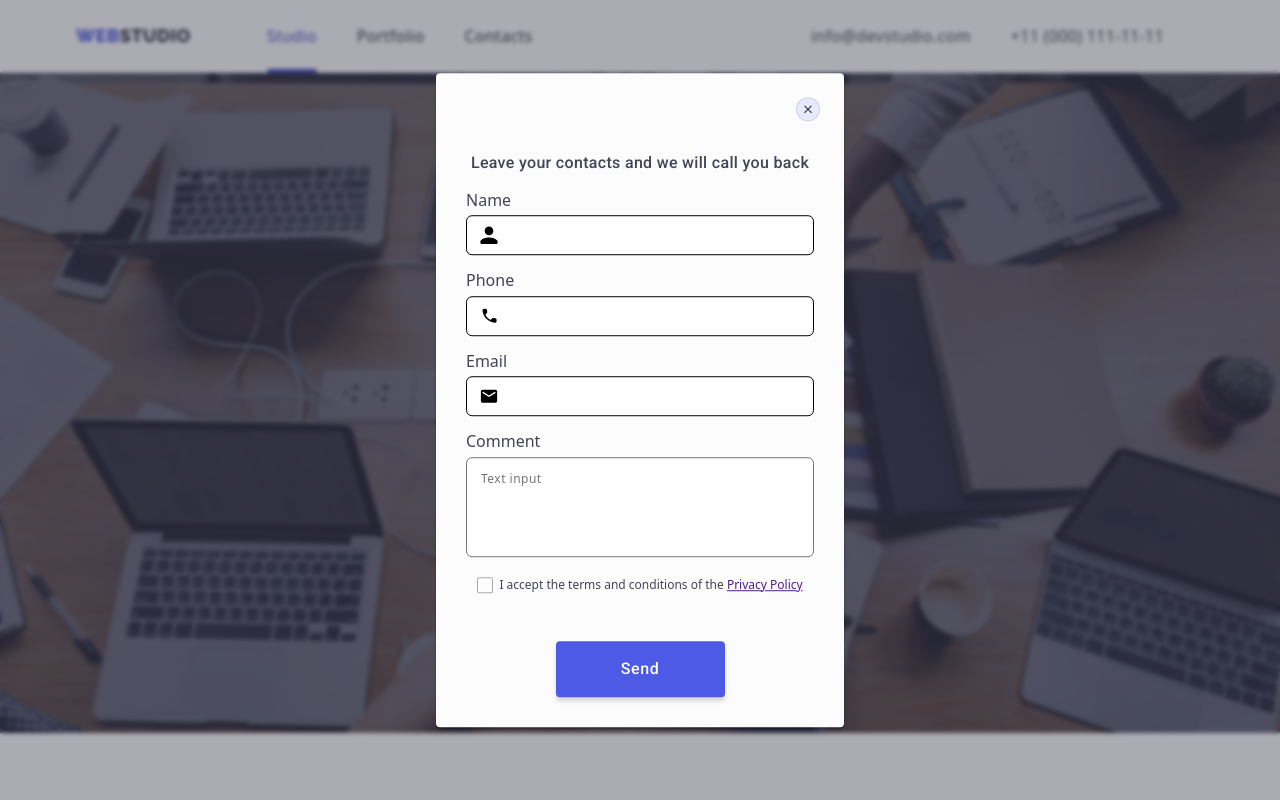
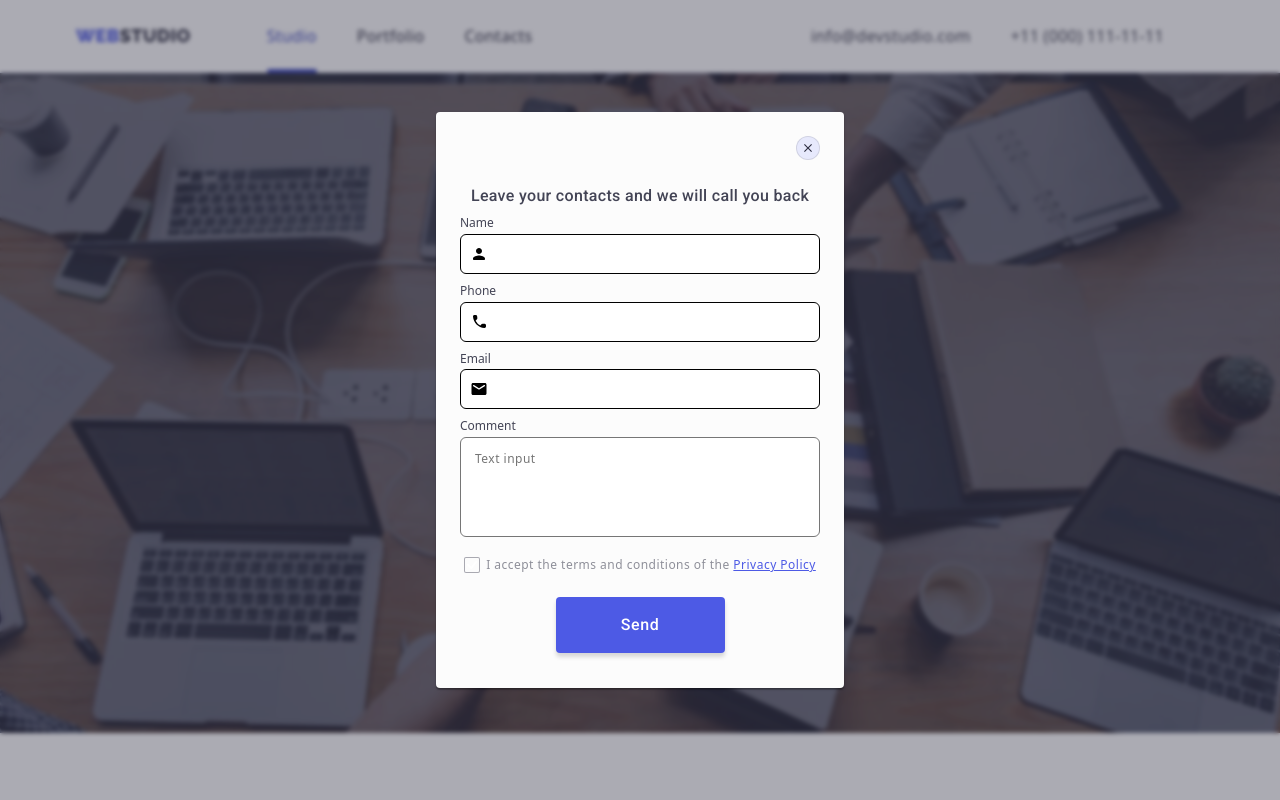
Before and after one commit to Tata5773/goit-markup-hw-06, a plain HTML site: page index.html in a window 1280 px wide. Both pictures are taken after a click on the button "Order Service". Shown: the top 800 px of the page. Drawn offline with nearby package versions, Linux system fonts and the light colour scheme.

Commit message:
hw6 (finalization)

```diff
--- a/css/styles.css
+++ b/css/styles.css
@@ -669,11 +669,6 @@ img {
   fill: #f4f4fd;
 }
 
-.footer-subscribe-form {
-  display: flex;
-  gap: 24px;
-}
-
 .subscribe-label {
   display: block;
   font-family: "Roboto";
@@ -684,6 +679,11 @@ img {
   text-align: left;
   color: #ffffff;
   margin-bottom: 16px;
+}
+
+.subscribe-form {
+  display: flex;
+  gap: 24px;
 }
 
 .subscribe-form-field {
@@ -701,6 +701,7 @@ img {
 }
 
 .subscribe-btn {
+  font-family: inherit;
   display: flex;
   align-items: center;
   justify-content: center;
@@ -712,8 +713,6 @@ img {
   background-color: #4d5ae5;
   border-color: transparent;
   border-radius: 4px;
-  margin-left: 24px;
-  margin-top: 40px;
 }
 
 .subscribe-icon {
@@ -748,7 +747,7 @@ img {
   width: 408px;
   min-height: 576px;
   transform: translate(-50%, -50%);
-  padding: 30px;
+  padding: 72px 24px 24px 24px;
 
   background: #fcfcfc;
   box-shadow: 0px 1px 1px rgba(0, 0, 0, 0.14), 0px 1px 3px rgba(0, 0, 0, 0.12),
@@ -798,15 +797,14 @@ img {
   line-height: 24px;
   letter-spacing: 0.02em;
   text-align: center;
-  margin-top: 48px;
 }
 
 .form-label {
   display: block;
-  margin-bottom: 6px;
-  margin-top: 16px;
+  margin-bottom: 4px;
+  margin-top: 8px;
 
-  font-style: 8px;
+  font-size: 12px;
 }
 
 .form-wrapper {
@@ -843,6 +841,32 @@ img {
 
 .modal-text:focus + .modal-icon {
   fill: #4d5ae5;
+}
+
+.form-modal-btn {
+  font-family: "Roboto", sans-serif;
+  font-style: normal;
+  top: 428px;
+  left: 636px;
+  min-width: 169px;
+  height: 56px;
+  font-weight: 500;
+  font-size: 16px;
+  line-height: 1.5;
+  letter-spacing: 0.04em;
+  display: block;
+  cursor: pointer;
+  border: none;
+  align-items: center;
+  border-radius: 4px;
+  padding: 16px 32px 16px 32px;
+  color: var(--hero-top-title);
+  background-color: #4d5ae5;
+  margin: auto;
+  margin-top: 24px;
+  box-shadow: 0px 4px 4px 0px #00000026;
+
+  transition: background-color 250ms cubic-bezier(0.4, 0, 0.2, 1);
 }
 
 .form-comment {
@@ -894,9 +918,18 @@ img {
 }
 
 .form-agreement-text {
+  font-weight: 400;
   font-size: 12px;
+  line-height: 16px;
+  letter-spacing: 0.04em;
   user-select: none;
+  color: #8e8f99;
 }
 
 .form-agreement-link {
+  font-size: 12px;
+  font-weight: 400;
+  line-height: 14px;
+  letter-spacing: 0.04em;
+  color: #4d5ae5;
 }
--- a/index.html
+++ b/index.html
@@ -553,10 +553,8 @@
         </div>
 
         <div class="footer-subscribe-form">
+          <label class="subscribe-label" for="subscribe-email">Subscribe</label>
           <form class="subscribe-form" name="subscribe-form">
-            <label class="subscribe-label" for="subscribe-email"
-              >Subscribe</label
-            >
             <input
               class="subscribe-form-field"
               type="text"
@@ -564,13 +562,13 @@
               name="subscribe-email"
               id="subscribe-email"
             />
+            <button class="subscribe-btn">
+              Subscribe
+              <svg class="subscribe-icon" width="24" height="24">
+                <use href="/images/icons.svg#icon-subscribe"></use>
+              </svg>
+            </button>
           </form>
-          <button class="subscribe-btn">
-            Subscribe
-            <svg class="subscribe-icon" width="24" height="24">
-              <use href="/images/icons.svg#icon-subscribe"></use>
-            </svg>
-          </button>
         </div>
       </div>
     </footer>
@@ -597,7 +595,7 @@
               name="modal_name"
               id="modal_name"
             />
-            <svg class="modal-icon" width="26" height="26">
+            <svg class="modal-icon" width="18" height="18">
               <use href="./images/icons.svg#icon-name"></use>
             </svg>
           </div>
@@ -610,7 +608,7 @@
               name="modal_phone"
               id="modal_phone"
             />
-            <svg class="modal-icon" width="26" height="26">
+            <svg class="modal-icon" width="18" height="24">
               <use href="./images/icons.svg#icon-phone"></use>
             </svg>
           </div>
@@ -623,7 +621,7 @@
               name="modal_email"
               id="modal_email"
             />
-            <svg class="modal-icon" width="26" height="26">
+            <svg class="modal-icon" width="18" height="24">
               <use href="./images/icons.svg#icon-email"></use>
             </svg>
           </div>
@@ -645,7 +643,7 @@
             >
           </label>
 
-          <button class="modal-btn" type="submit">Send</button>
+          <button class="form-modal-btn" type="submit">Send</button>
         </form>
       </div>
     </div>
```
Also changed, not shown: portfolio.html (+7 -12 lines).
